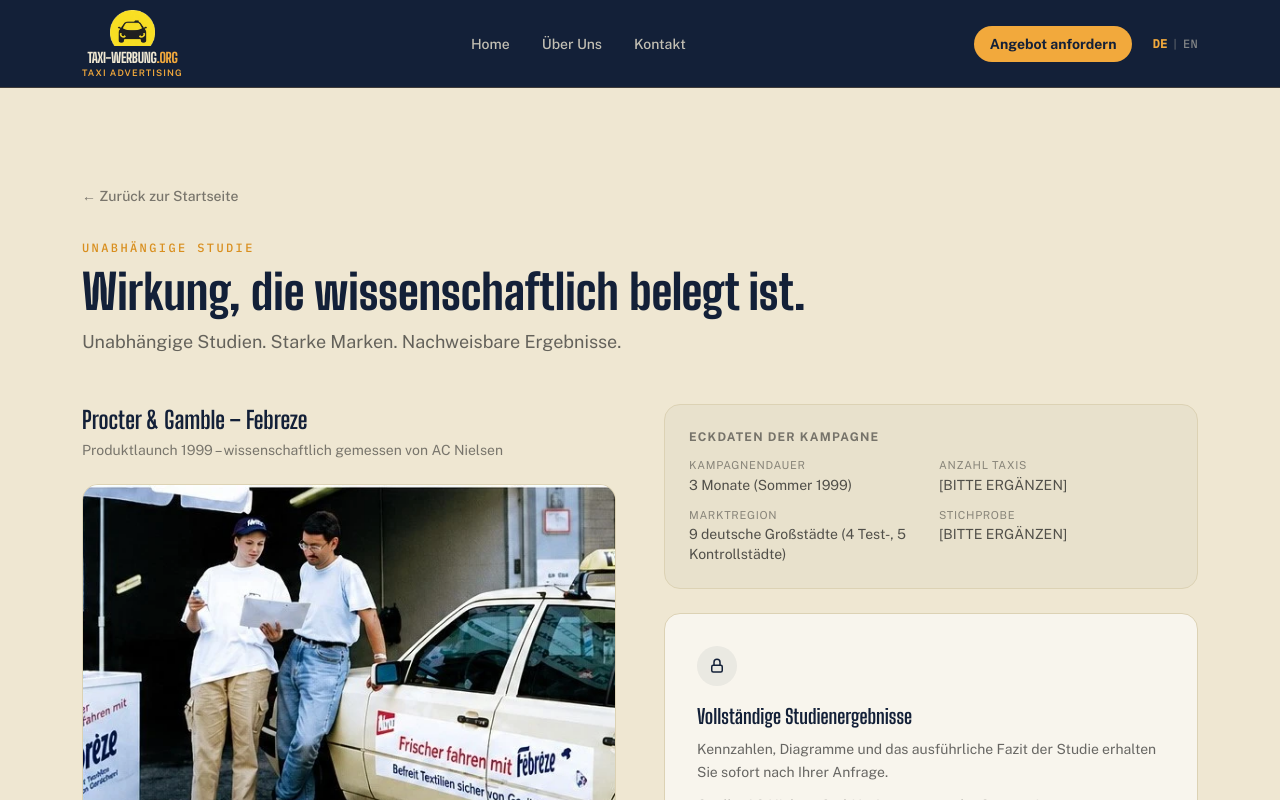
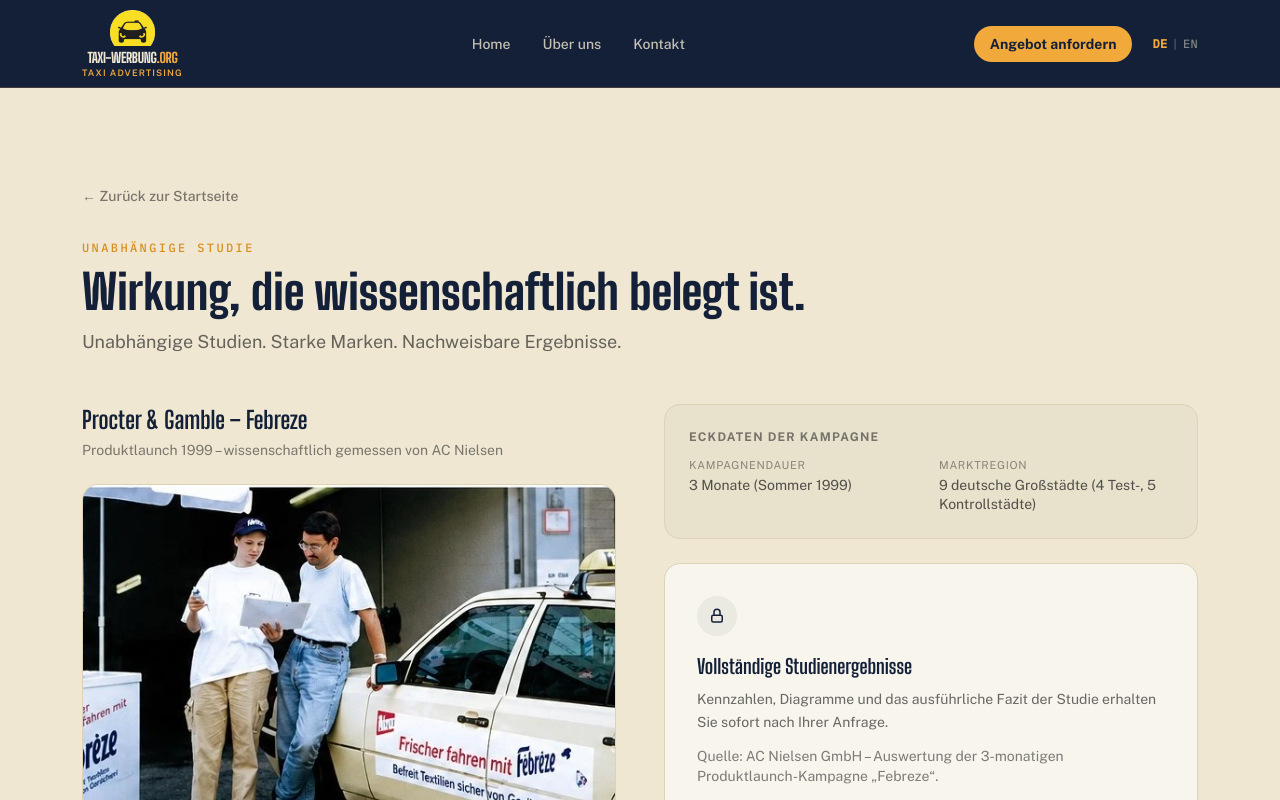
Before and after one commit to hammadriaz-dev/taxi-werbung, a Next.js app: page /de/studien/febreze in a window 1280 px wide. Shown: the top 800 px of the page. Built offline with nearby package versions, Linux system fonts and the light colour scheme.

Commit message:
reference page content have been changed

```diff
--- a/app/[locale]/studien/febreze/page.tsx
+++ b/app/[locale]/studien/febreze/page.tsx
@@ -85,7 +85,9 @@
               {s.basicsHeading}
             </p>
             <dl className="mt-3 grid grid-cols-2 gap-x-4 gap-y-3">
-              {s.basicsItems.map((item) => (
+              {s.basicsItems
+                .filter((item) => !item.value.includes("BITTE ERGÄNZEN") && !item.value.includes("PLEASE PROVIDE"))
+                .map((item) => (
                 <div key={item.label}>
                   <dt className="text-[11px] uppercase tracking-[0.06em] text-charcoal/50">
                     {item.label}
--- a/app/[locale]/studien/porta/page.tsx
+++ b/app/[locale]/studien/porta/page.tsx
@@ -78,7 +78,9 @@
               {s.basicsHeading}
             </p>
             <dl className="mt-3 grid grid-cols-2 gap-x-4 gap-y-3">
-              {s.basicsItems.map((item) => (
+              {s.basicsItems
+                .filter((item) => !item.value.includes("BITTE ERGÄNZEN") && !item.value.includes("PLEASE PROVIDE"))
+                .map((item) => (
                 <div key={item.label}>
                   <dt className="text-[11px] uppercase tracking-[0.06em] text-charcoal/50">
                     {item.label}
--- a/lib/dictionaries/de.ts
+++ b/lib/dictionaries/de.ts
@@ -19,7 +19,7 @@
   },
   nav: {
     home: "Home",
-    about: "Über Uns",
+    about: "Über uns",
     contact: "Kontakt",
     cta: "Angebot anfordern",
   },
@@ -70,9 +70,7 @@
       basicsHeading: "Eckdaten der Kampagne",
       basicsItems: [
         { label: "Kampagnendauer", value: "3 Monate (Sommer 1999)" },
-        { label: "Anzahl Taxis", value: "[BITTE ERGÄNZEN]" },
         { label: "Marktregion", value: "9 deutsche Großstädte (4 Test-, 5 Kontrollstädte)" },
-        { label: "Stichprobe", value: "[BITTE ERGÄNZEN]" },
       ],
       lockedBullets: [
         "Alle Original-Kennzahlen der Studie (bis zu 79 % höhere Testkäufe)",
--- a/lib/dictionaries/en.ts
+++ b/lib/dictionaries/en.ts
@@ -72,9 +72,7 @@
       basicsHeading: "Campaign Basics",
       basicsItems: [
         { label: "Campaign duration", value: "3 months (summer 1999)" },
-        { label: "Number of taxis", value: "[PLEASE PROVIDE]" },
         { label: "Market region", value: "9 major German cities (4 test, 5 control cities)" },
-        { label: "Sample size", value: "[PLEASE PROVIDE]" },
       ],
       lockedBullets: [
         "All original study metrics (up to 79% higher trial purchases)",
```
